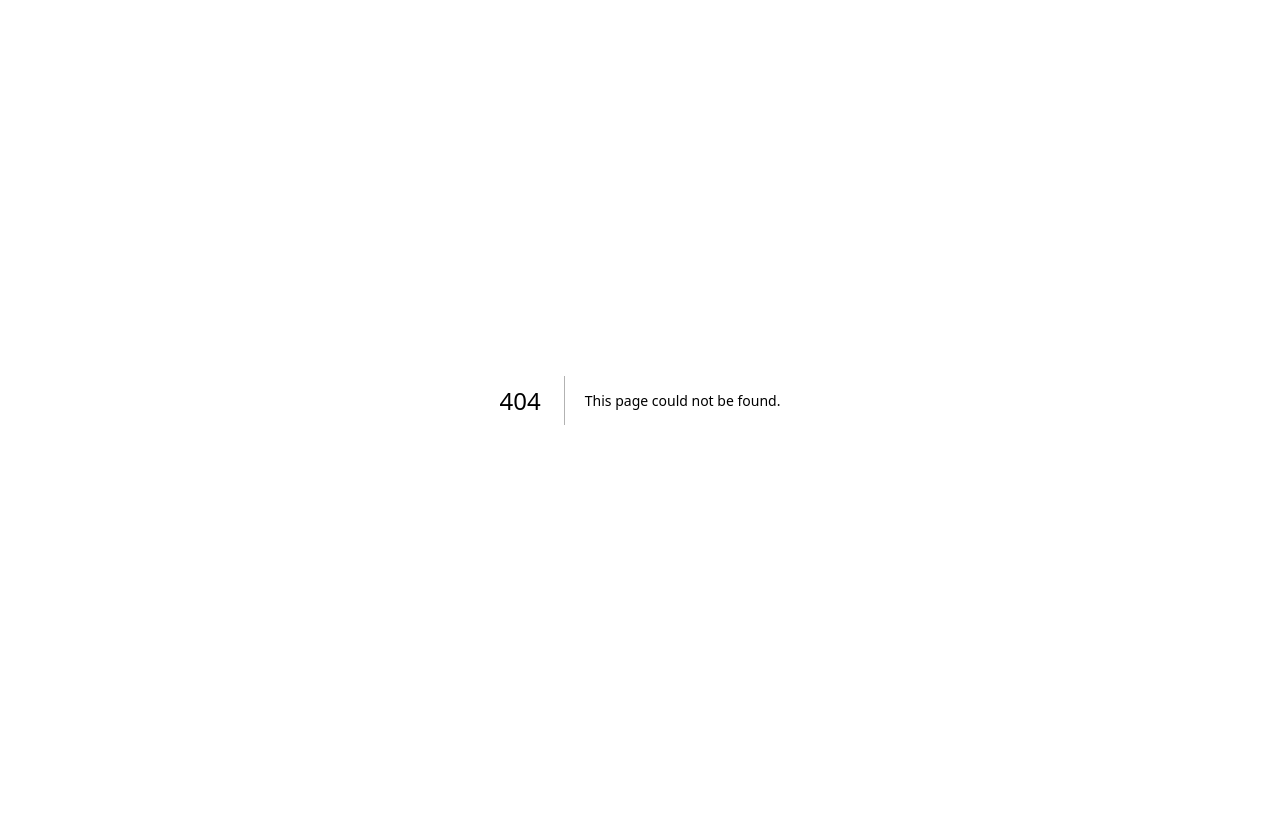
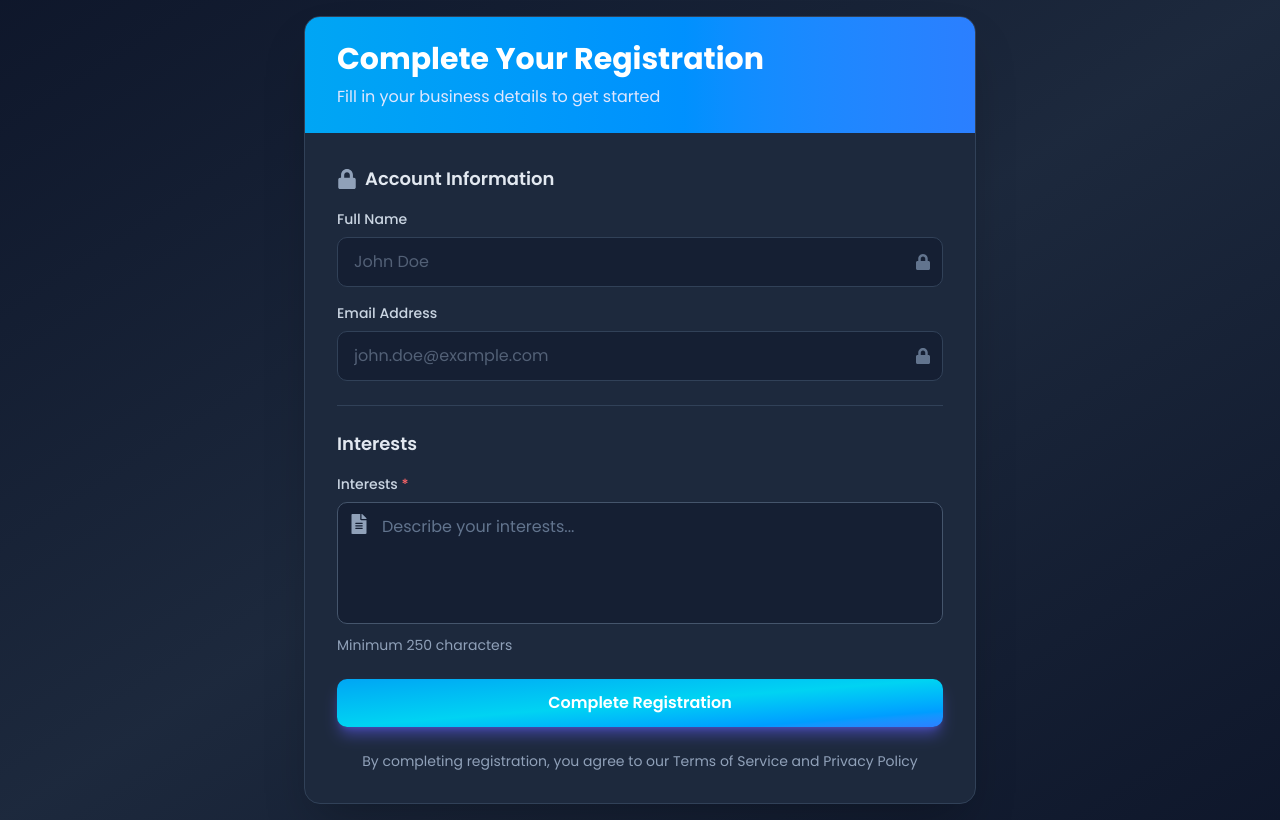
Before and after one commit to ChrApostolidis/appointment-app, a Next.js app: page /registerForms/customer in a window 1280 px wide. Before the commit this address had no page. Built offline with nearby package versions, Linux system fonts and the light colour scheme; no server answers.

Commit message:
feat: add customer and provider routing for registration

```diff
--- /dev/null
+++ b/app/registerForms/customer/page.tsx
@@ -0,0 +1,51 @@
+import HeaderRegisterForm from "../components/HeaderRegisterForm";
+import LockedRegisterForm from "../components/LockedRegisterForm";
+import { FaFileAlt } from "react-icons/fa";
+
+export default function RegisterCustomerPage() {
+  return (
+    <div className="min-h-screen bg-gradient-to-br from-slate-900 via-slate-800 to-slate-900 flex items-center justify-center p-4">
+      <div className="w-full max-w-2xl">
+        <div className="bg-slate-800 rounded-2xl shadow-2xl overflow-hidden border border-slate-700">
+          <HeaderRegisterForm />
+          <div className="p-8 space-y-6">
+            <LockedRegisterForm />
+            <div className="space-y-4">
+              <h2 className="text-lg font-semibold text-slate-200">
+                Interests
+              </h2>
+
+              <div>
+                <label className="block text-sm font-medium text-slate-300 mb-2">
+                  Interests <span className="text-red-400">*</span>
+                </label>
+                <div className="relative">
+                  <FaFileAlt className="absolute left-3 top-3 w-5 h-5 text-slate-400" />
+                  <textarea
+                    name="description"
+                    rows={4}
+                    maxLength={250}
+                    placeholder="Describe your interests..."
+                    className="w-full pl-11 pr-4 py-3 bg-slate-900/50 border border-slate-600 rounded-lg text-slate-100 placeholder-slate-500 focus:ring-2 focus:ring-indigo-500 focus:border-transparent transition-all resize-none"
+                  />
+                </div>
+                <p className="mt-1 text-sm text-slate-400">
+                  Minimum 250 characters
+                </p>
+              </div>
+            </div>
+
+            <button className="cursor-pointer w-full bg-gradient-to-br from-sky-500 via-cyan-400 to-blue-500 text-white font-semibold py-3 px-6 rounded-lg hover:from-blue-500 hover:to-sky-500 transition-all duration-200 shadow-lg shadow-indigo-500/50 hover:shadow-xl hover:shadow-indigo-500/50 transform hover:-translate-y-0.5">
+              Complete Registration
+            </button>
+
+            <p className="text-center text-sm text-slate-400">
+              By completing registration, you agree to our Terms of Service and
+              Privacy Policy
+            </p>
+          </div>
+        </div>
+      </div>
+    </div>
+  );
+}
--- a/app/registerForms/page.tsx
+++ b/app/registerForms/provider/page.tsx
@@ -1,28 +1,21 @@
+import HeaderRegisterForm from "../components/HeaderRegisterForm";
+import LockedRegisterForm from "../components/LockedRegisterForm";
 import { FaBuilding, FaFileAlt, FaTag } from "react-icons/fa";
-import { categories } from "./data";
-import { useAuthForms } from "@/auth/hooks/useAuthForms";
-import HeaderRegisterForm from "./components/HeaderRegisterForm";
-import LockedRegisterForm from "./components/LockedRegisterForm";
+import { categories } from "../data";
 
-export default function RegisterForm() {
-  // const { completeSignUpAsProviderHandler, completeSignUpAsCustomerHandler } =
-  //   useAuthForms();
-
+export default function RegisterProviderPage() {
   return (
     <div className="min-h-screen bg-gradient-to-br from-slate-900 via-slate-800 to-slate-900 flex items-center justify-center p-4">
       <div className="w-full max-w-2xl">
         <div className="bg-slate-800 rounded-2xl shadow-2xl overflow-hidden border border-slate-700">
-          {/* Header */}
           <HeaderRegisterForm />
           <div className="p-8 space-y-6">
-          <LockedRegisterForm />
-          {/* {currentUser?.role == "provider" && ( */}
+            <LockedRegisterForm />
             <div className="space-y-4">
               <h2 className="text-lg font-semibold text-slate-200">
                 Business Details
               </h2>
 
-              {/* Form */}
               <div>
                 <label className="block text-sm font-medium text-slate-300 mb-2">
                   Business Name <span className="text-red-400">*</span>
@@ -53,12 +46,6 @@ export default function RegisterForm() {
                         {category.name}
                       </option>
                     ))}
-                    <option value="" className="bg-slate-800">
-                      Select a category
-                    </option>
-                    <option value="health" className="bg-slate-800">
-                      Health & Wellness
-                    </option>{" "}
                   </select>
                   <div className="absolute right-3 top-1/2 -translate-y-1/2 pointer-events-none">
                     <svg
@@ -107,14 +94,6 @@ export default function RegisterForm() {
               Privacy Policy
             </p>
           </div>
-          {/* )} */}
-          {/* {currentUser?.role == "user" && ( */}
-          <div className="p-8 space-y-6">
-            <h2 className="text-lg font-semibold text-slate-200 text-center">
-              Your account is all set!
-            </h2>
-          </div>
-          {/* )} */}
         </div>
       </div>
     </div>
```
Also changed, not shown: 2 other files (tests, documents, lock files or other folders).
